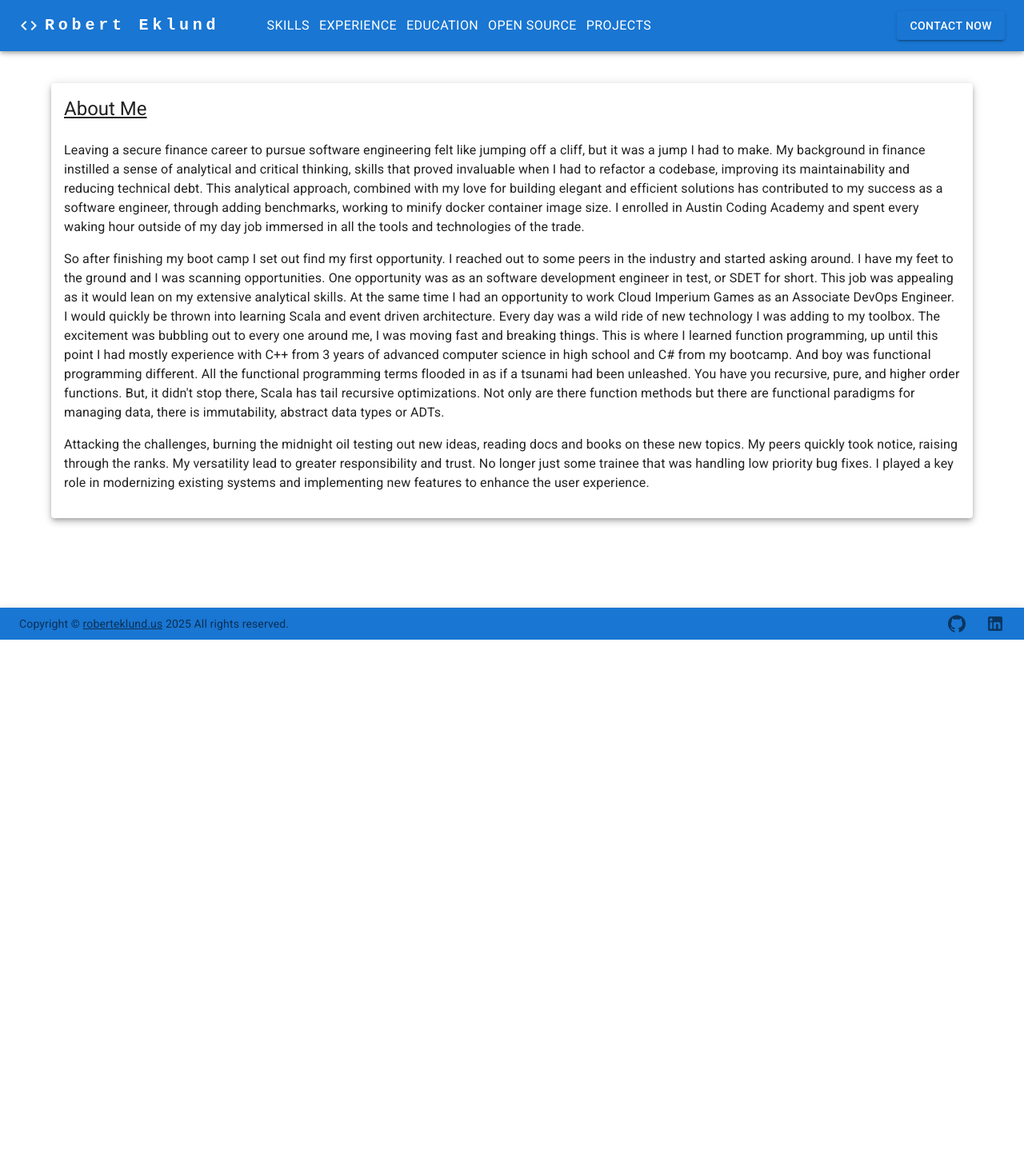
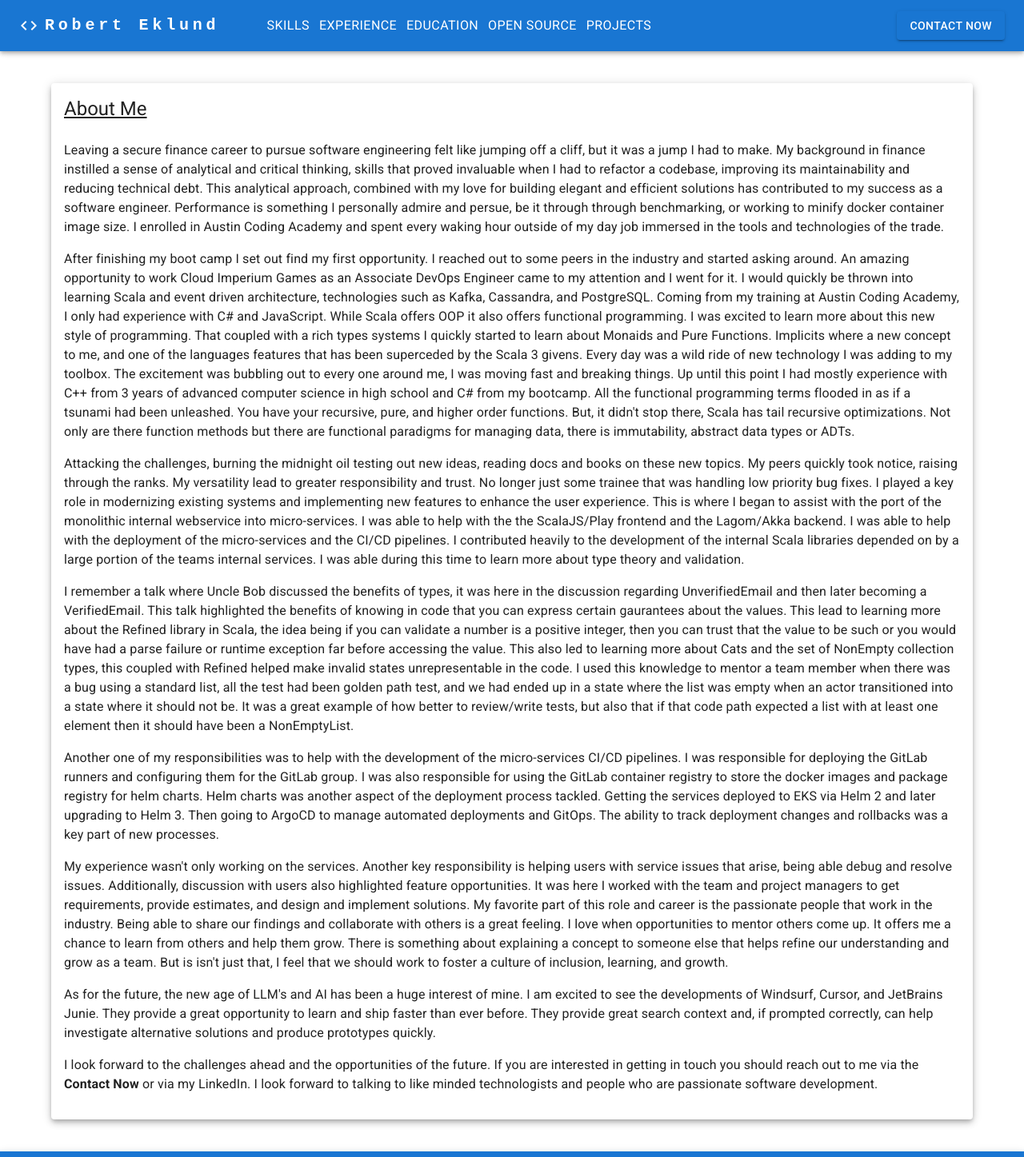
Before and after one commit to Reklund3/zero2prod, a React (Vite) app in the folder ui/: page /summary in a window 1280 px wide. Shown: the top 1447 px of the page at 80% size. Before the commit the page ends 800 px from the top, so only its background shows below. Built offline with nearby package versions, Linux system fonts and the light colour scheme.

Commit message:
updating the Summary page.

```diff
--- a/ui/src/components/pages/Summary.tsx
+++ b/ui/src/components/pages/Summary.tsx
@@ -12,23 +12,24 @@ export default function Summary() {
                     critical thinking, skills that proved invaluable when I had to refactor a codebase, improving
                     its maintainability and reducing technical debt. This analytical approach, combined with my
                     love for building elegant and efficient solutions has contributed to my success as a software
-                    engineer, through adding benchmarks, working to minify docker container image size. I enrolled
-                    in Austin Coding Academy and spent every waking hour outside of my day job immersed in all the
-                    tools and technologies of the trade.
+                    engineer. Performance is something I personally admire and persue, be it through through
+                    benchmarking, or working to minify docker container image size. I enrolled in Austin Coding Academy
+                    and spent every waking hour outside of my day job immersed in the tools and technologies of the trade.
                 </Typography>
                 <Typography variant="body1" sx={{ mb: 2 }}>
-                    So after finishing my boot camp I set out find my first opportunity. I reached out to some
-                    peers in the industry and started asking around. I have my feet to the ground and I was
-                    scanning opportunities. One opportunity was as an software development engineer in test, or
-                    SDET for short. This job was appealing as it would lean on my extensive analytical skills.
-                    At the same time I had an opportunity to work Cloud Imperium Games as an Associate DevOps
-                    Engineer. I would quickly be thrown into learning Scala and event driven architecture. Every
-                    day was a wild ride of new technology I was adding to my toolbox. The excitement was bubbling
-                    out to every one around me, I was moving fast and breaking things. This is where I learned
-                    function programming, up until this point I had mostly experience with C++ from 3 years of
-                    advanced computer science in high school and C# from my bootcamp. And boy was functional
-                    programming different. All the functional programming terms flooded in as if a tsunami had
-                    been unleashed. You have you recursive, pure, and higher order functions. But, it didn't
+                    After finishing my boot camp I set out find my first opportunity. I reached out to some
+                    peers in the industry and started asking around. An amazing opportunity to work Cloud Imperium Games
+                    as an Associate DevOps Engineer came to my attention and I went for it. I would quickly be thrown
+                    into learning Scala and event driven architecture, technologies such as Kafka, Cassandra, and PostgreSQL.
+                    Coming from my training at Austin Coding Academy, I only had experience with C# and JavaScript. While
+                    Scala offers OOP it also offers functional programming. I was excited to learn more about this new
+                    style of programming. That coupled with a rich types systems I quickly started to learn about Monaids
+                    and Pure Functions. Implicits where a new concept to me, and one of the languages features that has
+                    been superceded by the Scala 3 givens. Every day was a wild ride of new technology I was adding to
+                    my toolbox. The excitement was bubbling out to every one around me, I was moving fast and breaking
+                    things. Up until this point I had mostly experience with C++ from 3 years of advanced computer science
+                    in high school and C# from my bootcamp. All the functional programming terms flooded in as if a
+                    tsunami had been unleashed. You have your recursive, pure, and higher order functions. But, it didn't
                     stop there, Scala has tail recursive optimizations. Not only are there function methods but
                     there are functional paradigms for managing data, there is immutability, abstract data types
                     or ADTs.
@@ -38,7 +39,56 @@ export default function Summary() {
                     books on these new topics. My peers quickly took notice, raising through the ranks. My
                     versatility lead to greater responsibility and trust. No longer just some trainee that was
                     handling low priority bug fixes. I played a key role in modernizing existing systems and
-                    implementing new features to enhance the user experience.
+                    implementing new features to enhance the user experience. This is where I began to assist with the
+                    port of the monolithic internal webservice into micro-services. I was able to help with the the ScalaJS/Play
+                    frontend and the Lagom/Akka backend. I was able to help with the deployment of the micro-services and
+                    the CI/CD pipelines. I contributed heavily to the development of the internal Scala libraries
+                    depended on by a large portion of the teams internal services. I was able during this time to learn
+                    more about type theory and validation.
+                </Typography>
+                <Typography variant="body1" sx={{ mb: 2 }}>
+                    I remember a talk where Uncle Bob discussed the benefits of
+                    types, it was here in the discussion regarding UnverifiedEmail and then later becoming a VerifiedEmail.
+                    This talk highlighted the benefits of knowing in code that you can express certain gaurantees about the
+                    values. This lead to learning more about the Refined library in Scala, the idea being if you can validate
+                    a number is a positive integer, then you can trust that the value to be such or you would have had a
+                    parse failure or runtime exception far before accessing the value. This also led to learning more about
+                    Cats and the set of NonEmpty collection types, this coupled with Refined helped make invalid states
+                    unrepresentable in the code. I used this knowledge to mentor a team member when there was a bug using
+                    a standard list, all the test had been golden path test, and we had ended up in a state where the list
+                    was empty when an actor transitioned into a state where it should not be. It was a great example of
+                    how better to review/write tests, but also that if that code path expected a list with at least one
+                    element then it should have been a NonEmptyList.
+                </Typography>
+                <Typography variant="body1" sx={{ mb: 2 }}>
+                    Another one of my responsibilities was to help with the development of the micro-services CI/CD pipelines.
+                    I was responsible for deploying the GitLab runners and configuring them for the GitLab group. I was
+                    also responsible for using the GitLab container registry to store the docker images and package registry
+                    for helm charts. Helm charts was another aspect of the deployment process tackled. Getting the services
+                    deployed to EKS via Helm 2 and later upgrading to Helm 3. Then going to ArgoCD to manage automated deployments
+                    and GitOps. The ability to track deployment changes and rollbacks was a key part of new processes.
+                </Typography>
+                <Typography variant="body1" sx={{ mb: 2 }}>
+                    My experience wasn't only working on the services. Another key responsibility is helping users with
+                    service issues that arise, being able debug and resolve issues. Additionally, discussion with users
+                    also highlighted feature opportunities. It was here I worked with the team and project managers to get
+                    requirements, provide estimates, and design and implement solutions. My favorite part of this role and
+                    career is the passionate people that work in the industry. Being able to share our findings and collaborate
+                    with others is a great feeling. I love when opportunities to mentor others come up. It offers me a chance
+                    to learn from others and help them grow. There is something about explaining a concept to someone else
+                    that helps refine our understanding and grow as a team. But is isn't just that, I feel that we should work
+                    to foster a culture of inclusion, learning, and growth.
+                </Typography>
+                <Typography variant="body1" sx={{ mb: 2 }}>
+                    As for the future, the new age of LLM's and AI has been a huge interest of mine. I am excited to see
+                    the developments of Windsurf, Cursor, and JetBrains Junie. They provide a great opportunity to learn
+                    and ship faster than ever before. They provide great search context and, if prompted correctly, can
+                    help investigate alternative solutions and produce prototypes quickly.
+                </Typography>
+                <Typography variant="body1" sx={{ mb: 2 }}>
+                    I look forward to the challenges ahead and the opportunities of the future. If you are interested in
+                    getting in touch you should reach out to me via the <b>Contact Now</b> or via my LinkedIn. I look forward
+                    to talking to like minded technologists and people who are passionate software development.
                 </Typography>
             </Paper>
         </Box>
```
